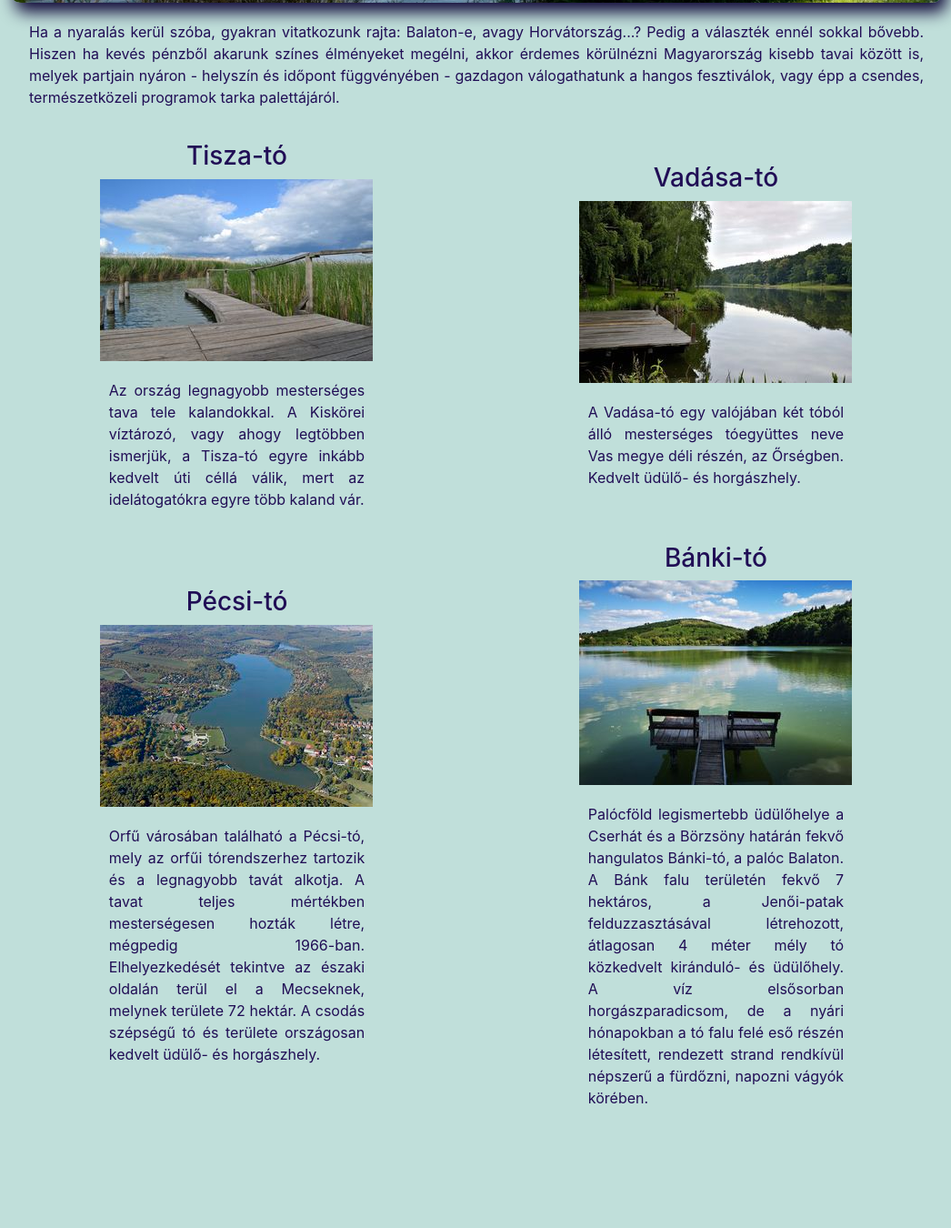
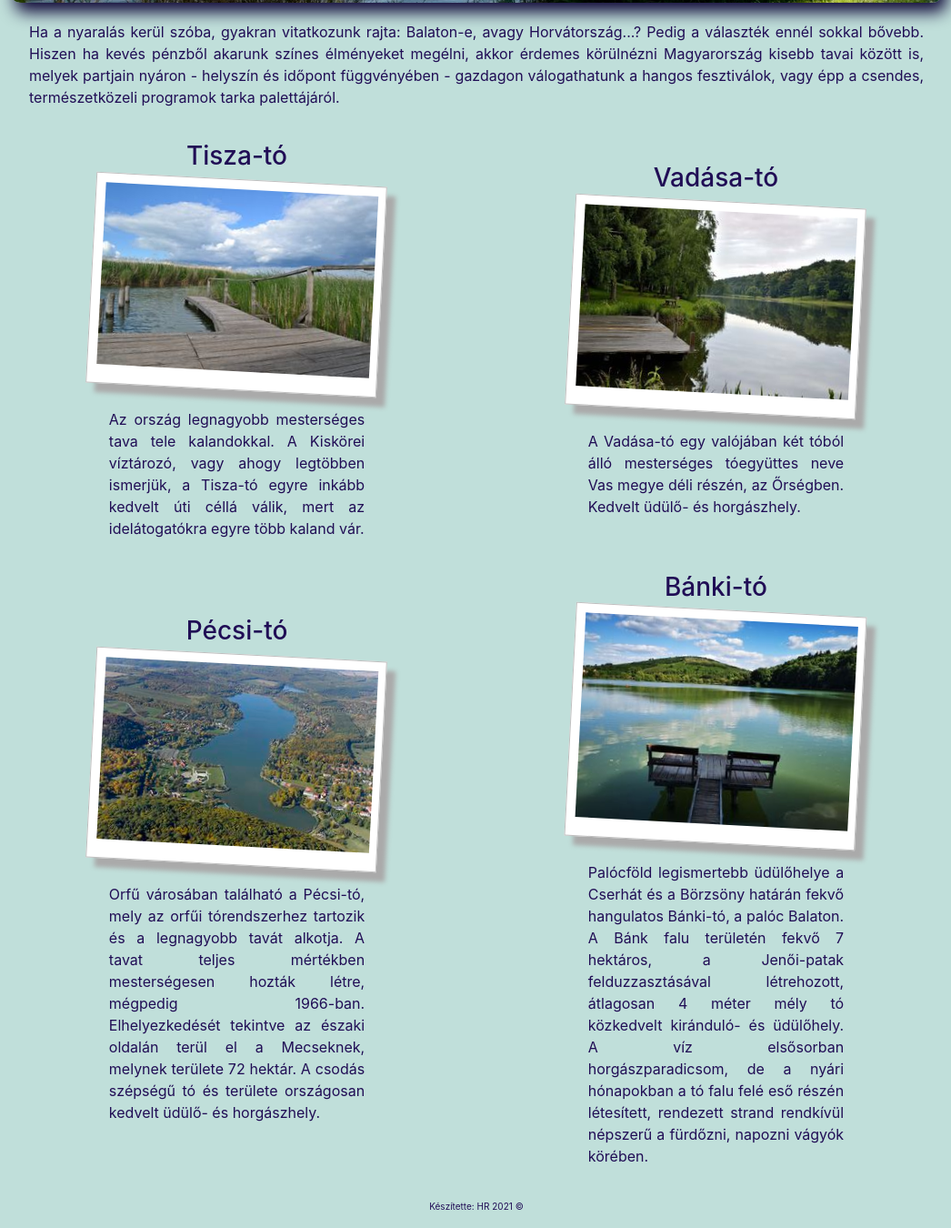
Before and after one commit to havasirita/tavak, a plain HTML site: page index.html in a window 1280 px wide. Shown: the part 257-1607 px from the top of the page at 91% size, without its empty margins (116-1162 px from the left). Before the commit the page ends 1512 px from the top, so only its background shows below. Drawn offline with Linux system fonts and the light colour scheme.

Commit message:
képek_formázása

```diff
--- a/index.html
+++ b/index.html
@@ -18,30 +18,30 @@
     <div class="row">
         <div class="cikk col-12 col-md-4">
                <h3>Tisza-tó </h3>
-               <img src="tiszato_k.jpg" alt="Tisza-tó">
+               <div class="polaroid rotate_right"><img src="tiszato_k.jpg" alt="Tisza-tó"></div>
                <p>Az ország legnagyobb mesterséges tava tele kalandokkal. A Kiskörei víztározó, vagy ahogy legtöbben ismerjük, a Tisza-tó egyre inkább kedvelt úti céllá válik, mert az idelátogatókra egyre több kaland vár. </p>
         </div>
         <div class="cikk col-12 col-md-4">
                 <h3> Vadása-tó </h3>
-                <img src="vadasato_k.jpg" alt="Vadása-tó">
+                <div class="polaroid rotate_right"><img src="vadasato_k.jpg" alt="Vadása-tó"></div>
                 <p>A Vadása-tó egy valójában két tóból álló mesterséges tóegyüttes neve Vas megye déli részén, az Őrségben.  Kedvelt üdülő- és horgászhely.</p>
         </div>
     </div>
 
     <div class="row">
-        <div class="cikk col-12 col-md-4">
+        <div  class="cikk col-12 col-md-4">
                 <h3>Pécsi-tó</h3>
-                <img src="pecsito_k.jpg" alt="Pécsi-tó">
+                <div class="polaroid rotate_right"><img src="pecsito_k.jpg" alt="Pécsi-tó"></div>
                 <p>Orfű városában található a Pécsi-tó, mely az orfűi tórendszerhez tartozik és a legnagyobb tavát alkotja. A tavat teljes mértékben mesterségesen hozták létre, mégpedig 1966-ban. Elhelyezkedését tekintve az északi oldalán terül el a Mecseknek, melynek területe 72 hektár. A csodás szépségű tó és területe országosan kedvelt üdülő- és horgászhely.</p>
         </div>
         <div class="cikk col-12 col-md-4">
                 <h3>Bánki-tó</h3>
-                <img src="bankito_k.jpg" alt="Bánki-tó">
+                <div class="polaroid rotate_right"><img src="bankito_k.jpg" alt="Bánki-tó"></div>
                 <p>Palócföld legismertebb üdülőhelye a Cserhát és a Börzsöny határán fekvő hangulatos Bánki-tó, a palóc Balaton. A Bánk falu területén fekvő 7 hektáros, a Jenői-patak felduzzasztásával létrehozott, átlagosan 4 méter mély tó közkedvelt kiránduló- és üdülőhely. A víz elsősorban horgászparadicsom, de a nyári hónapokban a tó falu felé eső részén létesített, rendezett strand rendkívül népszerű a fürdőzni, napozni vágyók körében.</p>
         </div>
     </div>
     <footer>
-
+        <p>Készítette: HR 2021 ©</p>
     </footer>
 </body>
 </html>
--- a/style.css
+++ b/style.css
@@ -37,3 +37,24 @@ header h1{
     margin:auto;
     text-align:center;
 }
+div.polaroid {
+    width: 320px;
+    padding: 10px 10px 20px 10px;
+    border: 1px solid #BFBFBF;
+    background-color: white;
+    box-shadow: 10px 10px 5px #aaaaaa;
+  }
+
+div.rotate_right {
+    margin:auto;
+    -ms-transform: rotate(3deg); /* IE 9 */
+    -webkit-transform: rotate(3deg); /* Safari */
+    transform: rotate(3deg);
+  }
+
+footer p{
+    font-size:10px;
+    text-align: center;
+    padding:0px;
+
+}
```
Also changed, not shown: 1 other file.
